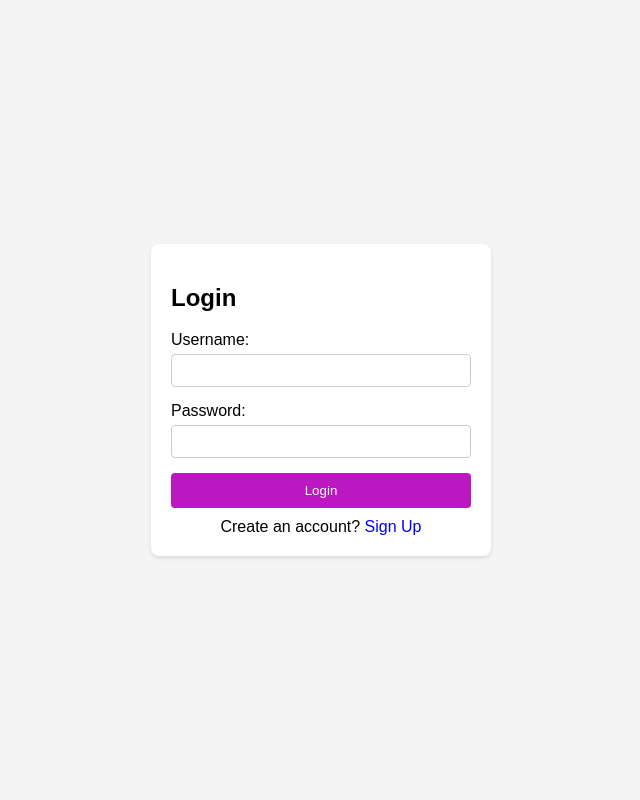
After one commit to Rohit3920/Hybrid-cipher-mechanics, a Flask app: page /login in a window 1280 px wide. The commit adds this page. Shown: the whole page, without its empty margins (319-959 px from the left). Run offline with Flask 3, Linux system fonts and the light colour scheme.

Commit message:
Add login module for this mini project

```diff
--- a/app.py
+++ b/app.py
@@ -1,4 +1,7 @@
 import sys
+# import asyncio
+# # import websockets
+# import json
 
 sys.path.insert(1, 'C://Users//HP//Desktop//mini project//Domain specific mini Project//HybridCipherMechanics')
 import HybridCipherMechanics.encoDeco as hcm
@@ -9,6 +12,8 @@ from pymongo import MongoClient
 from datetime import datetime
 import time
 import platform
+# import hashlib
+# import secrets
 
 system_name = platform.system()
 print(system_name)
@@ -32,53 +37,114 @@ socketio = SocketIO(app)
 
 # Connect to MongoDB (Assuming MongoDB is running locally)
 client = MongoClient('mongodb://localhost:27017/')
-db = client['chat-app']
+db = client['HCM_chatApp']
 messages_collection = db['messages']
 m_collection = db['m']
+users_collection = db['users']
+# active_users_collection = db['active_User']
 
-
-
-
+userInHCM = 'HCM_user'
+@app.route('/login', methods=['POST'])
+def login() :
+    data = request.get_json()
+    username = data.get('username')
+    password = data.get('passsword')
+    global userInHCM
+    userInHCM = username
+    users_collection.insert_one({
+        "username" : username,
+        "password" : password
+    })
 
 @app.route('/')
 def index():
     return render_template('index.html')
 
-# Handle incoming chat messages
-@socketio.on('message')
-def handle_message(msg):
-    # Save message to MongoDB
-    message = {
-        'username': system_name,  # In a real app, you would fetch the username
-        'message': hcm.encryption(msg),
+@socketio.on('chat_message')
+def handle_chat_message(data):
+    username = data.get('username')
+    message = data.get('message')
+
+    if username and message:
+        mes = {
+        'username': username,  # In a real app, you would fetch the username
+        'message': hcm.encryption(message),
         "time" : setTime(),
         'timestamp': datetime.now()
-    }
+        }
 
-    messages_collection.insert_one(message)
-    m_collection.insert_one({
-        'username': platform.system(),  #In a real app, you would fetch the username
-        'message': msg,
-        "time" : setTime(),
-        'timestamp': datetime.now()
-    })
+        messages_collection.insert_one(mes)
+        # Store the message in MongoDB
+        m_collection.insert_one({
+            'username': username,
+            'message': message,
+            "time": setTime(),
+            'timestamp': datetime.now()
+        })
 
-    # Broadcast the message to all clients
-    send(msg, broadcast=True)
+        # Broadcast the message to all clients
+        socketio.emit('chat_message', {'username': username, 'message': message}, broadcast=True)
 
-# Fetch chat history
 @app.route('/messages', methods=['GET'])
 def get_messages():
+    """Retrieves chat history from MongoDB and returns it as JSON."""
     messages = m_collection.find().sort('timestamp', 1)
     chat_history = []
-    for msg in messages :
+    for msg in messages:
         chat_history.append({
-            'username': msg['username'],
+            'username': msg['username'],  # Access using string keys consistently
             'message': msg['message'],
             'time': msg['time'],
             'timestamp': msg['timestamp']
         })
     return jsonify(chat_history)
+# Handle incoming chat messages
+# @socketio.on('message')
+# def handle_message(msg):
+#     message = {
+#         'username': userInHCM,  # In a real app, you would fetch the username
+#         'message': hcm.encryption(msg),
+#         "time" : setTime(),
+#         'timestamp': datetime.now()
+#     }
+
+#     messages_collection.insert_one(message)
+#     m_collection.insert_one({
+#         'username': userInHCM,  #In a real app, you would fetch the username
+#         'message':msg,
+#         "time" : setTime(),
+#         'timestamp': datetime.now()
+#     })
+#     send(msg, broadcast=True)
+
+@app.route('/signup')
+def signup_page():
+    return render_template('signup.html')
+
+@app.route('/login')
+def login_page():
+    return render_template('login.html')
+
+@app.route('/signup', methods=['POST'])
+def signup():
+    data = request.get_json()
+    username = data.get('username')
+    password = data.get('passsword')
+    users_collection.insert_one({
+        "username" : username,
+        "password" : password
+    })
+
+@app.route('/get_data', methods=['POST'])
+def get_data():
+    data = request.get_json()
+    if data and 'user' in data:
+        received_data = data['data']
+        print(f"Received data: {received_data}")
+        # Process the received data (e.g., store in database)
+        return jsonify({'status': 'success', 'message': 'Data received'}), 200
+    else:
+        return jsonify({'status': 'error', 'message': 'No data received'}), 400
 
 if __name__ == '__main__' :
     socketio.run(app, host='0.0.0.0', port=5001, debug=True)
--- /dev/null
+++ b/templates/login.html
@@ -0,0 +1,117 @@
+<!DOCTYPE html>
+<html lang="en">
+
+<head>
+    <meta charset="UTF-8">
+    <meta name="viewport" content="width=device-width, initial-scale=1.0">
+    <title>HCM Chat App</title>
+    <style>
+        body {
+            font-family: sans-serif;
+            display: flex;
+            justify-content: center;
+            align-items: center;
+            height: 100vh;
+            margin: 0;
+            background-color: #f4f4f4;
+        }
+
+        .container {
+            width: 300px;
+            padding: 20px;
+            background-color: #fff;
+            border-radius: 8px;
+            box-shadow: 0 2px 4px rgba(0, 0, 0, 0.1);
+        }
+
+        .form-group {
+            margin-bottom: 15px;
+        }
+
+        label {
+            display: block;
+            margin-bottom: 5px;
+        }
+
+        input {
+            width: 100%;
+            padding: 8px;
+            box-sizing: border-box;
+            border: 1px solid #ccc;
+            border-radius: 4px;
+        }
+
+        button {
+            background-color: #BC17C0;
+            color: white;
+            padding: 10px 15px;
+            border: none;
+            border-radius: 4px;
+            cursor: pointer;
+            width: 100%;
+        }
+
+        button:hover {
+            background-color: #AF1CC6;
+        }
+
+        .switch-form {
+            text-align: center;
+            margin-top: 10px;
+        }
+
+        .switch-form a {
+            text-decoration: none;
+            color: blue;
+        }
+    </style>
+</head>
+
+<body>
+    <div class="container">
+        <h2>Login</h2>
+        <form id="login-form-data">
+            <div class="form-group">
+                <label for="login-username">Username:</label>
+                <input type="text" id="login-username" name="username" required>
+            </div>
+            <div class="form-group">
+                <label for="login-password">Password:</label>
+                <input type="password" id="login-password" name="password" required>
+            </div>
+            <button type="submit" id="loginBtn">Login</button>
+        </form>
+        <div class="switch-form">
+            Create an account? <a href="/signup">Sign Up</a>
+        </div>
+    </div>
+
+    <script>
+        const loginFormData = document.getElementById('login-form-data');
+
+        loginFormData.addEventListener('submit', async (e) => {
+            e.preventDefault();
+
+            const username = document.getElementById('login-username').value;
+            const password = document.getElementById('login-password').value;
+            const user = {
+                "username": username,
+                "Password": password
+            }
+
+            localStorage.setItem("user", JSON.stringify(user))
+
+            ren()
+        });
+
+        function ren() {
+            if (localStorage.getItem("user")) {
+                window.location.href = '/';
+                alert("User Logged in successfully.....")
+            }
+        }
+        ren()
+    </script>
+</body>
+
+</html>
```
Also changed, not shown: templates/index.html (+63 -29 lines), templates/signup.html (added, +112 -0 lines).
